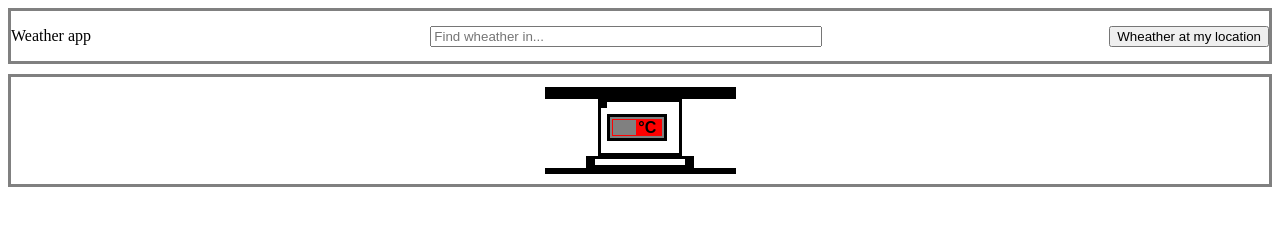
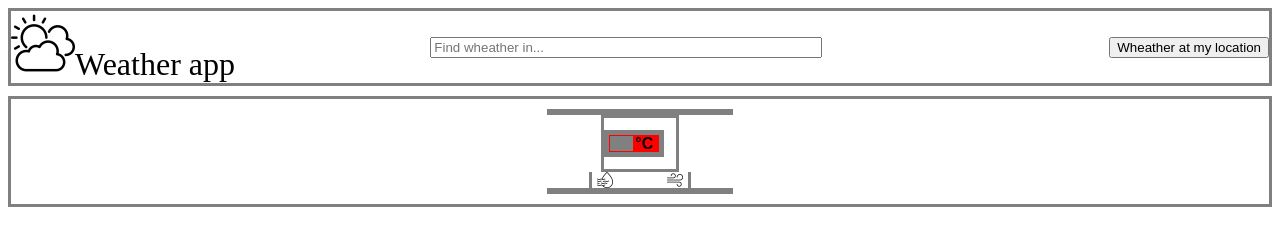
Before and after one commit to dakon0/weather-app, a plain HTML site: page index.html in a window 1280 px wide. Drawn offline with Linux system fonts and the light colour scheme; no server answers.

Commit message:
icons snapshot

```diff
--- a/index.html
+++ b/index.html
@@ -4,6 +4,7 @@
     <meta charset="utf-8">
     <meta name="viewport" content="width=device-width">
     <title>Wheather app</title>
+    <link rel="icon" type="image/x-icon" href="pics/weather-logo1.png">
     <script src="script.js" defer></script>
     <link rel="stylesheet" href="style.css" type="text/css">
   </head>
@@ -12,7 +13,7 @@
 
       <div class="header">
         <div class="logo-container">
-          <p>Weather app</p>
+          <p><img src="pics/weather-logo1.png" alt="maint logo">Weather app</p>
         </div>
 
         <div class="input-container">
@@ -42,8 +43,14 @@
 
         </div>
         <div class="humidity-wind">
-          <div class="humidity"></div>
-          <div class="wind"></div>
+          <div class="humidity-icon">
+            <img src="pics/humidity.png" alt="humidity icon">
+            <div class="humidity"></div>
+          </div>
+          <div class="wind-icon">
+            <img src="pics/wind.png" alt="wind icon">
+            <div class="wind"></div>
+          </div>
         </div>
 
         <div class="weather-description"></div>
--- /dev/null
+++ b/pics/icon-authors-links.txt
@@ -0,0 +1,3 @@
+<a href="https://www.flaticon.com/free-icons/weather" title="weather icons">Weather icons created by kosonicon - Flaticon</a> - weatheher-logo1.png
+<a href="https://www.flaticon.com/free-icons/humidity" title="humidity icons">Humidity icons created by Those Icons - Flaticon</a>  - humidity.png
+<a href="https://www.flaticon.com/free-icons/wind" title="wind icons">Wind icons created by Vitaly Gorbachev - Flaticon</a> - windicon
--- a/style.css
+++ b/style.css
@@ -10,7 +10,16 @@
 }
 
 .logo-container {
+  font-size: 2rem;
   flex: 1;
+}
+
+.logo-container img{
+  height: 4rem;
+}
+
+.logo-container p{
+  margin: 0;
 }
 
 .input-container {
@@ -36,17 +45,17 @@
 }
 
 .presentation div {
-  border: solid;
+  border: solid gray;
 
 }
 
 .date {
-  width: 185px;
+  width: 180px;
   margin: 0 auto;
 }
 
 .location {
-  width: 185px;
+  width: 180px;
   margin: 0 auto;
 }
 
@@ -76,17 +85,57 @@
   margin: 0 auto;
 }
 
-.humidity {
-  margin-right: 44.5px;
+.humidity-wind img {
+  height: 1rem;
+  /* display: flex; */
 }
 
-.wind {
-  margin-left: 45px
+.humidity-wind div {
+  display: flex;
+  align-items: center;
+}
+
+.humidity-icon {
+  margin-right: 27px;
+  padding-left:5px ;
+}
+
+.wind-icon {
+  margin-left: 27px;
+  padding-right: 5px;
+}
+
+.humidity-wind .humidity, .humidity-wind .wind {
+  border: none;
+}
+
+.humidity-wind .humidity-icon {
+  border-bottom: none;
+  border-top: none;
+  border-right: none;
+}
+
+.humidity-wind .wind-icon {
+  border-bottom: none;
+  border-top: none;
+  border-left: none;
+}
+
+.presentation .humidity-wind {
+  border: none;
+}
+
+.presentation .date, .presentation .location  {
+  border-bottom: none;
+}
+
+.temp-data-container .temp {
+  border: none;
 }
 
 .weather-description {
   margin: 0 auto;
-  width: 185px;
+  width: 180px;
 }
 
 .toggle {
```
Also changed, not shown: pics/humidity.png (added), pics/weather-logo1.png (added), pics/wind.png (added).
